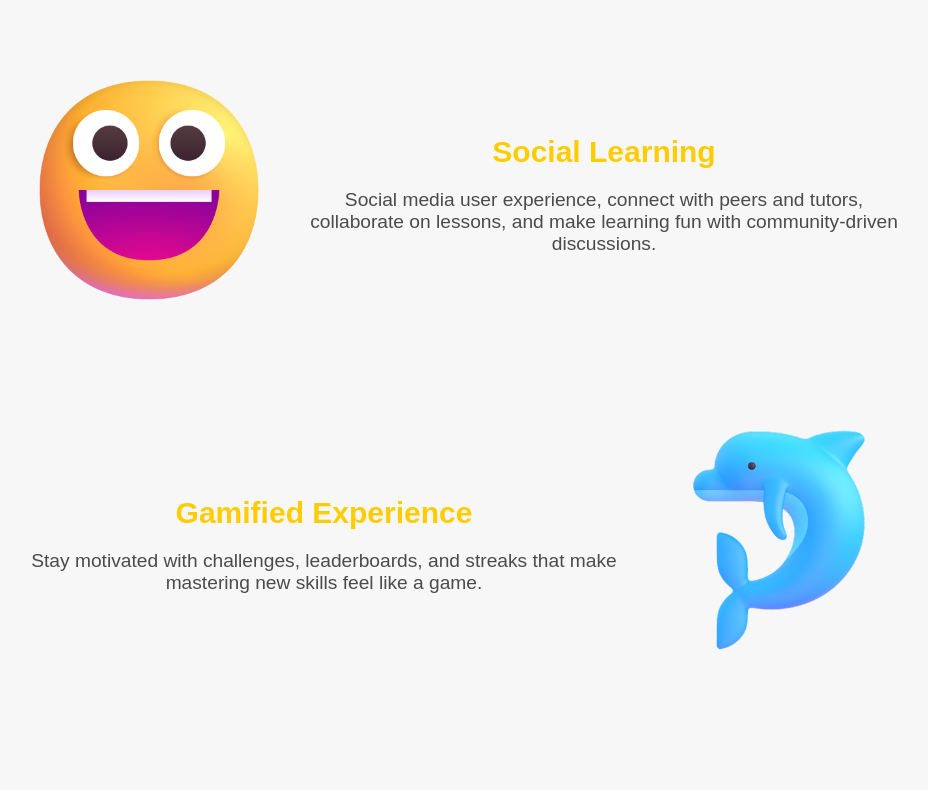
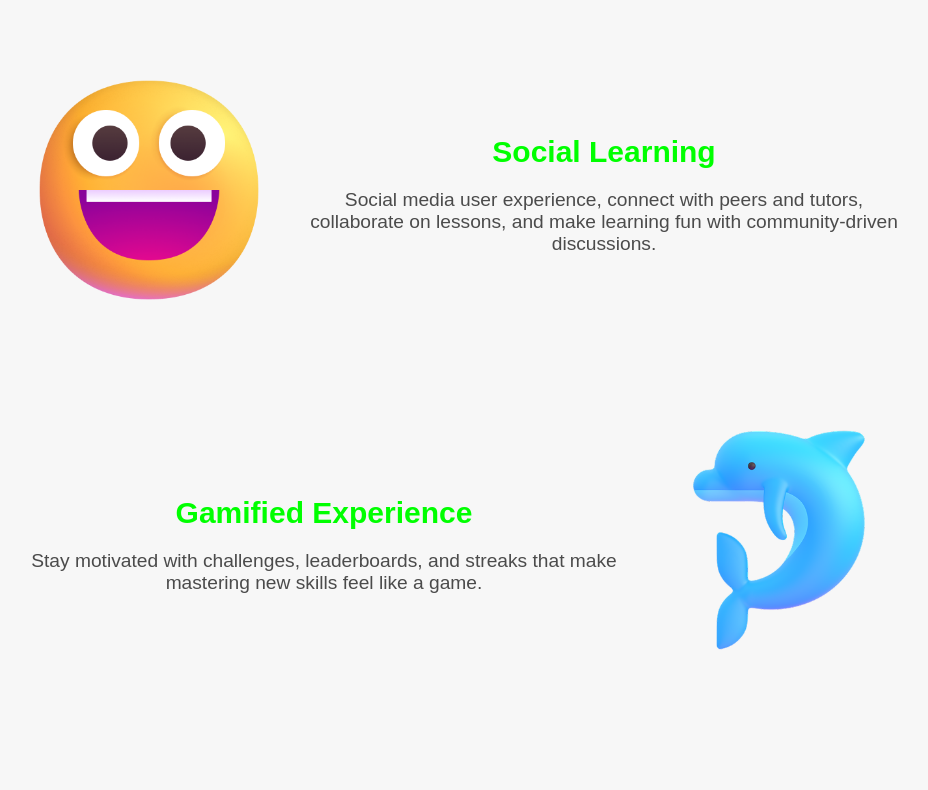
Before and after one commit to binumarcodes/LearnFi, a React (Vite) app: page / in a window 1280 px wide. Shown: the part 960-1750 px from the top of the page, without its empty margins (176-1104 px from the left). Built offline with nearby package versions, Linux system fonts and the light colour scheme.

Commit message:
First Commit

```diff
--- a/src/components/about/About.css
+++ b/src/components/about/About.css
@@ -31,7 +31,7 @@
 /* Headings */
 .about-header {
     font-size: 30px;
-    color: #ffcc00;
+    color: #00ff00;
     font-family: "Winky Sans", sans-serif;
     max-width: 600px;
 }
```
